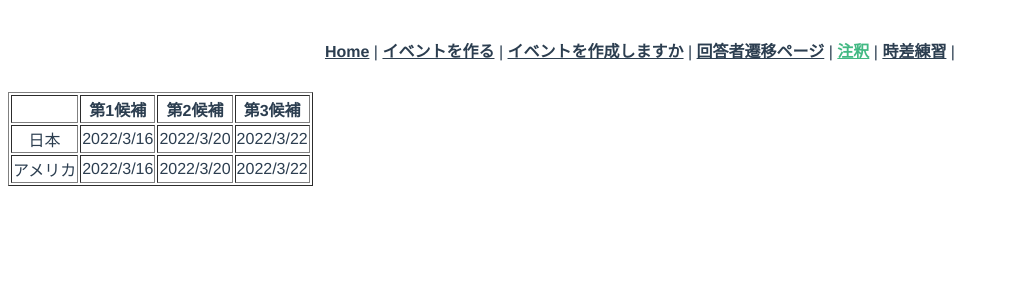
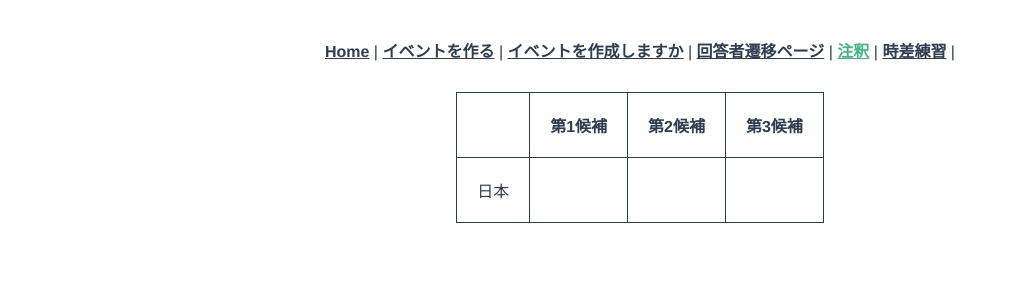
Before and after one commit to kanacoyn/arrangeapp, a Vue app: page /addition in a window 1280 px wide. Shown: the top 300 px of the page, without its empty margins (0-1009 px from the left). Built offline with nearby package versions, Linux system fonts and the light colour scheme.

Commit message:
クラスの修正

```diff
--- a/src/store/index.ts
+++ b/src/store/index.ts
@@ -5,36 +5,54 @@ import { UserList } from "@/types/UserList";
 import { RegisterUser } from "@/types/RegisterUser";
 import { EventDate } from "@/types/date";
 import { City } from "@/types/City";
+import { Date2 } from "@/types/Date2";
+import { Time } from "@/types/Time";
 
 Vue.use(Vuex);
 
 export default new Vuex.Store({
   state: {
-    // eventInfo: new Event(0, "", "", [], "", "", ""),
+    // eventInfo: new Event(0, "", "", [], "", "", ""), ←ここ修正する必要あり
     eventInfo: new Event(
       1,
       "飲み会",
       "池袋駅周辺で行います",
-      [
-        new EventDate(1, "2022/3/16", "19:00"),
-        new EventDate(2, "2022/3/20", "20:00"),
-        new EventDate(3, "2022/3/22", "18:00"),
-      ],
+      new EventDate(
+        1,
+        [
+          new Date2(1, "2022/3/16"),
+          new Date2(2, "2022/3/20"),
+          new Date2(3, "2022/3/22"),
+        ],
+        [new Time(1, "18:00"), new Time(2, "19:00"), new Time(3, "20:00")]
+      ),
       "abc@gmail.com",
       "12345",
       "",
-      [
-        new City(1, "ニューヨーク", [
-          new EventDate(4, "2022/3/15", "14:00"),
-          new EventDate(5, "2022/3/14", "15:00"),
-          new EventDate(6, "2022/3/13", "16:00"),
-        ]),
-        new City(2, "ロンドン", [
-          new EventDate(7, "2022/3/15", "14:00"),
-          new EventDate(8, "2022/3/14", "15:00"),
-          new EventDate(9, "2022/3/13", "16:00"),
-        ]),
-      ]
+      new City(
+        1,
+        ["ニューヨーク", "ロンドン"],
+        [
+          new EventDate(
+            1,
+            [
+              new Date2(4, "2022/3/15"),
+              new Date2(5, "2022/3/19"),
+              new Date2(6, "2022/3/20"),
+            ],
+            [new Time(3, "14:00"), new Time(4, "15:00"), new Time(5, "16:00")]
+          ),
+          new EventDate(
+            2,
+            [
+              new Date2(4, "2022/3/15"),
+              new Date2(5, "2022/3/19"),
+              new Date2(6, "2022/3/20"),
+            ],
+            [new Time(3, "14:00"), new Time(4, "15:00"), new Time(5, "16:00")]
+          ),
+        ]
+      )
     ),
 
     registerUser: new RegisterUser(0, "", [], [], ""),
@@ -50,9 +68,7 @@ export default new Vuex.Store({
     registerAnswer(state, payload) {
       state.userList.userList.push(payload.registerUser);
     },
-    selectAnswer(state, payload) {
-      state.eventInfo.date.push(payload.date);
-    },
+
 
     eventInfo(state, payload) {
       state.eventInfo = payload.event;
@@ -80,7 +96,7 @@ export default new Vuex.Store({
      * @returns 候補日程
      */
     getDateList(state) {
-      return state.eventInfo.date;
+      return state.eventInfo.date.date;
     },
 
     /**
--- a/src/types/City.ts
+++ b/src/types/City.ts
@@ -8,9 +8,9 @@ export class City {
     // ID
     private _id: number,
     // 都市の名前
-    private _name: string,
-    // 候補日程
-    private _dateArray: Array<EventDate>
+    private _name: Array<string>,
+    // 日時の配列
+    private _date: Array<EventDate>
   ) {}
 
   public get id(): number {
@@ -21,19 +21,19 @@ export class City {
     this._id = id;
   }
 
-  public get name(): string {
+  public get name(): Array<string> {
     return this._name;
   }
 
-  public set name(name: string) {
+  public set name(name: Array<string>) {
     this._name = name;
   }
 
-  public get dateArray(): Array<EventDate> {
-    return this._dateArray;
+  public get date(): Array<EventDate> {
+    return this._date;
   }
 
-  public set dateArray(dateArray: Array<EventDate>) {
-    this._dateArray = dateArray;
+  public set date(date: Array<EventDate>) {
+    this._date = date;
   }
 }
--- /dev/null
+++ b/src/types/Date2.ts
@@ -0,0 +1,27 @@
+/**
+ * 日程の部品クラスです.
+ */
+export class Date2 {
+  constructor(
+    // id
+    private _id: number,
+    // 日程の配列
+    private _date: string
+  ) {}
+
+  public get id(): number {
+    return this._id;
+  }
+
+  public set id(id: number) {
+    this._id = id;
+  }
+
+  public get date(): string {
+    return this._date;
+  }
+
+  public set date(date: string) {
+    this._date = date;
+  }
+}
--- /dev/null
+++ b/src/types/Time.ts
@@ -0,0 +1,27 @@
+/**
+ * 時間の部品クラスです.
+ */
+export class Time {
+  constructor(
+    // id
+    private _id: number,
+    // 時間の配列
+    private _dateTime: string
+  ) {}
+
+  public get id(): number {
+    return this._id;
+  }
+
+  public set id(id: number) {
+    this._id = id;
+  }
+
+  public get dateTime(): string {
+    return this._dateTime;
+  }
+
+  public set dateTime(dateTime: string) {
+    this._dateTime = dateTime;
+  }
+}
--- a/src/types/date.ts
+++ b/src/types/date.ts
@@ -1,4 +1,7 @@
 // import { format } from "date-fns";
+
+import { Date2 } from "./Date2";
+import { Time } from "./Time";
 
 export class EventDate {
   static toDateString(): Date {
@@ -9,9 +12,9 @@ export class EventDate {
     // id
     private _dateId: number,
     // 候補日程
-    private _date: string,
+    private _date: Array<Date2>,
     // 時間
-    private _dateTime: string
+    private _dateTime: Array<Time>
   ) {}
 
   // get formatDate(): string {
@@ -27,19 +30,19 @@ export class EventDate {
     this._dateId = dateId;
   }
 
-  public get date(): string {
+  public get date(): Array<Date2> {
     return this._date;
   }
 
-  public set date(date: string) {
+  public set date(date: Array<Date2>) {
     this._date = date;
   }
 
-  public get dateTime(): string {
+  public get dateTime(): Array<Time> {
     return this._dateTime;
   }
 
-  public set dateTime(dateTime: string) {
+  public set dateTime(dateTime: Array<Time>) {
     this._dateTime = dateTime;
   }
 }
--- a/src/types/event.ts
+++ b/src/types/event.ts
@@ -12,15 +12,15 @@ export class Event {
     // イベントの説明
     private _description: string,
     // 日本の日時
-    private _date: Array<EventDate>,
+    private _date: EventDate,
     // メールアドレス
     private _email: string,
     // パスワード
     private _password: string,
     // 回答時の選択
     private _answerChoice: string,
-    // チェックされた都市
-    private _cityArray: Array<City>
+    // 都市クラス
+    private _city: City
   ) {}
 
   public get eventId(): number {
@@ -46,11 +46,11 @@ export class Event {
     this._description = description;
   }
 
-  public get date(): Array<EventDate> {
+  public get date(): EventDate {
     return this._date;
   }
 
-  public set date(date: Array<EventDate>) {
+  public set date(date: EventDate) {
     this._date = date;
   }
 
@@ -78,11 +78,11 @@ export class Event {
     this._answerChoice = answerChoice;
   }
 
-  public get cityArray(): Array<City> {
-    return this._cityArray;
+  public get city(): City {
+    return this._city;
   }
 
-  public set cityArray(cityArray: Array<City>) {
-    this._cityArray = cityArray;
+  public set city(city: City) {
+    this._city = city;
   }
 }
--- a/src/views/Addition.vue
+++ b/src/views/Addition.vue
@@ -1,6 +1,6 @@
 <template>
   <div>
-    <table border="1">
+    <table align="center">
       <tr>
         <th></th>
         <th>第1候補</th>
@@ -9,24 +9,56 @@
       </tr>
       <tr>
         <td>日本</td>
-        <td>2022/3/16</td>
-        <td>2022/3/20</td>
-        <td>2022/3/22</td>
+        <td v-for="date of eventInfo.date" v-bind:key="date.id">
+          <div>{{ date.date }}</div>
+          <div>{{ date.dateTime }}</div>
+        </td>
       </tr>
-      <tr>
-        <td>アメリカ</td>
-        <td>2022/3/16</td>
-        <td>2022/3/20</td>
-        <td>2022/3/22</td>
+      <tr v-for="city of eventInfo.cityArray" v-bind:key="city.id">
+        <td>{{ city.name }}</td>
+        <td v-for="date of city.dateArray" v-bind:key="date.id">
+          <div>{{ date.date }}</div>
+          <div>{{ date.dateTime }}</div>
+        </td>
       </tr>
     </table>
   </div>
 </template>
 
 <script lang="ts">
+import { City } from "@/types/City";
+import { EventDate } from "@/types/date";
+import { Event } from "@/types/event";
 import { Component, Vue } from "vue-property-decorator";
 @Component
-export default class XXXComponent extends Vue {}
+export default class XXXComponent extends Vue {
+  // 現在表示されているイベント内容
+  private eventInfo = new Event(
+    0,
+    "",
+    "",
+    new EventDate(0, [], []),
+    "",
+    "",
+    "",
+    new City(0, [], [])
+  );
+
+  created(): void {
+    this.eventInfo = this.$store.getters.getEvent;
+  }
+}
 </script>
 
-<style scoped></style>
+<style scoped>
+th,
+td {
+  border: solid 1px;
+  padding: 20px;
+}
+
+table {
+  border-collapse: collapse;
+  margin-bottom: 30px;
+}
+</style>
--- a/src/views/AnswerQuestions.vue
+++ b/src/views/AnswerQuestions.vue
@@ -47,12 +47,12 @@
         <div>日程候補</div>
         <div
           class="datelist"
-          v-for="date of eventInfo.date"
-          v-bind:key="date.dateId"
+          v-for="date of eventInfo.date.date"
+          v-bind:key="date.id"
         >
           <div>{{ date.date }}</div>
           <comp-select-box
-            v-bind:date-id="date.dateId"
+            v-bind:date-id="date.id"
             v-on:select-item="onSelectItem"
           ></comp-select-box>
         </div>
@@ -78,6 +78,8 @@ import { Event } from "@/types/event";
 import { Component, Vue } from "vue-property-decorator";
 import CompSelectBox from "@/components/CompSelectBox.vue";
 import { EventDate } from "@/types/date";
+import { City } from "@/types/City";
+import { Date2 } from "@/types/Date2";
 @Component({
   components: {
     CompSelectBox,
@@ -89,7 +91,16 @@ export default class AnswerFinished extends Vue {
   // コメント
   private comment = "";
   // 現在表示されているイベント内容
-  private eventInfo = new Event(0, "", "", [], "", "", "",[]);
+  private eventInfo = new Event(
+    0,
+    "",
+    "",
+    new EventDate(0, [], []),
+    "",
+    "",
+    "",
+    new City(0, [], [])
+  );
   // 名前のエラー
   private errorName = "";
   // 候補日のエラー
@@ -101,7 +112,7 @@ export default class AnswerFinished extends Vue {
   // 回答の配列
   private answerArray = new Array<string>();
   // 日付の配列
-  private dateArray = new Array<EventDate>();
+  private dateArray = new Array<Date2>();
   // 現在回答済のユーザー
   private currentUserList = new Array<RegisterUser>();
   // 現在の〇のカウント数
--- a/src/views/Event.vue
+++ b/src/views/Event.vue
@@ -214,6 +214,9 @@
 import { EventDate } from "@/types/date";
 import { Component, Vue } from "vue-property-decorator";
 import { Event } from "@/types/event";
+import { Date2 } from "@/types/Date2";
+import { Time } from "@/types/Time";
+import { City } from "@/types/City";
 
 @Component
 export default class XXXComponent extends Vue {
@@ -242,15 +245,20 @@ export default class XXXComponent extends Vue {
   private selectedDateOption3 = "";
   private eventIdIndex = 1;
 
-  private arrayDateOption = new Array<EventDate>();
+// 249～278行目はクラスを修正した関係で一部書き換えています（エラーが出ないようにダミーを入れているところもあります）
+  private arrayDateOption = new Array<Date2>();
+  private arrayTimeOption = new Array<Time>();
 
   eventInfo(): void {
     console.log("mutationに送る");
 
     this.arrayDateOption.push(
-      new EventDate(1, this.selectedDateOption1, "", ""),
-      new EventDate(1, this.selectedDateOption2, "", ""),
-      new EventDate(1, this.selectedDateOption3, "", "")
+      new Date2(1, this.selectedDateOption1),
+      new Date2(1, this.selectedDateOption2),
+      new Date2(1, this.selectedDateOption3)
+      // new EventDate(1, this.selectedDateOption1, "", ""),
+      // new EventDate(1, this.selectedDateOption2, "", ""),
+      // new EventDate(1, this.selectedDateOption3, "", "")
     );
 
     this.$store.commit("eventInfo", {
@@ -258,10 +266,14 @@ export default class XXXComponent extends Vue {
         this.eventIdIndex,
         this.eventName,
         this.description,
-        this.arrayDateOption,
+        new EventDate(
+          -1, this.arrayDateOption,this.arrayTimeOption
+        )
+       ,
         this.email,
         this.password,
-        this.answerChoice
+        this.answerChoice,
+        new City(-1,[],[])
       ),
     });
     console.log("mutation成功");
```
Also changed, not shown: src/types/RegisterUser.ts (+4 -4 lines), src/views/EventConfirm.vue (+4 -3 lines).
